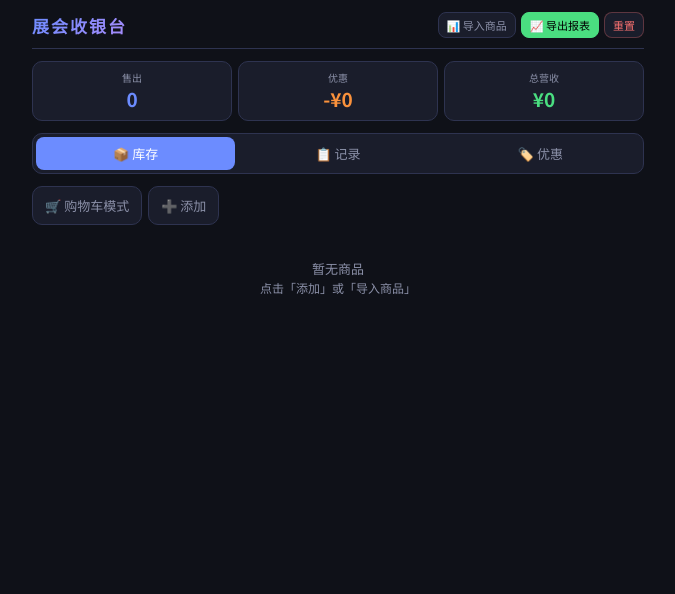
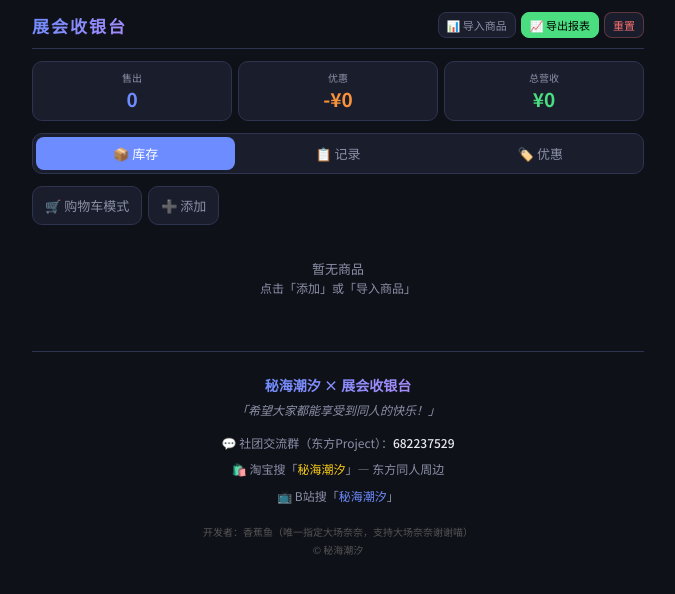
Before and after one commit to enlikepuqi-ui/convention-cashier, a plain HTML site: page index.html in a window 1280 px wide. Shown: the whole page, without its empty margins (302-977 px from the left). Drawn offline with Linux system fonts and the light colour scheme.

Commit message:
Add files via upload

```diff
--- a/index.html
+++ b/index.html
@@ -185,9 +185,22 @@ select.ipt{appearance:auto}
       <div id="discList"></div>
     </div>
   </div>
+
+  <!-- FOOTER -->
+  <div style="margin-top:30px;padding:20px 14px;border-top:1px solid var(--bd);text-align:center">
+    <div style="font-size:14px;font-weight:600;margin-bottom:6px;background:linear-gradient(135deg,var(--ac),#a78bfa);-webkit-background-clip:text;-webkit-text-fill-color:transparent;display:inline-block">秘海潮汐 × 展会收银台</div>
+    <div style="font-size:12px;color:var(--tx2);margin-bottom:12px;font-style:italic">「希望大家都能享受到同人的快乐！」</div>
+    <div style="font-size:12px;color:var(--tx2);line-height:2.2">
+      <div>💬 社团交流群（东方Project）：<span style="color:var(--tx);font-weight:500">682237529</span></div>
+      <div>🛍️ 淘宝搜「<span style="color:var(--yw);font-weight:500">秘海潮汐</span>」— 东方同人周边</div>
+      <div>📺 B站搜「<span style="color:var(--ac);font-weight:500">秘海潮汐</span>」</div>
+    </div>
+    <div style="margin-top:14px;font-size:10px;color:#555;line-height:1.8">
+      <div>开发者：香蕉鱼（唯一指定大场奈奈，支持大场奈奈谢谢喵）</div>
+      <div>© 秘海潮汐</div>
+    </div>
+  </div>
 </div>
-
-<!-- CART PANEL -->
 <div class="cpanel" id="cpanel">
   <div style="max-width:640px;margin:0 auto">
     <div style="display:flex;justify-content:space-between;align-items:center;margin-bottom:8px">
```
